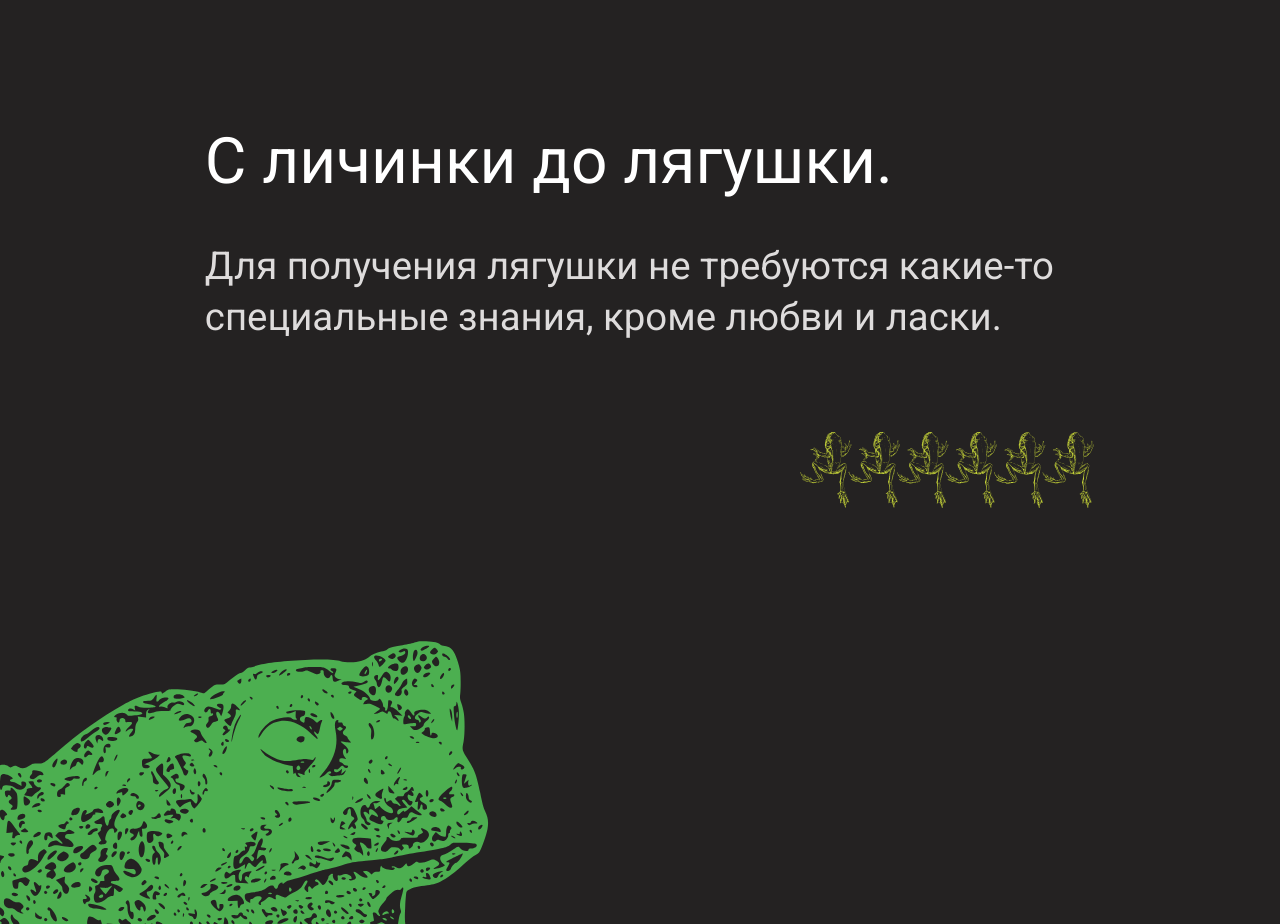
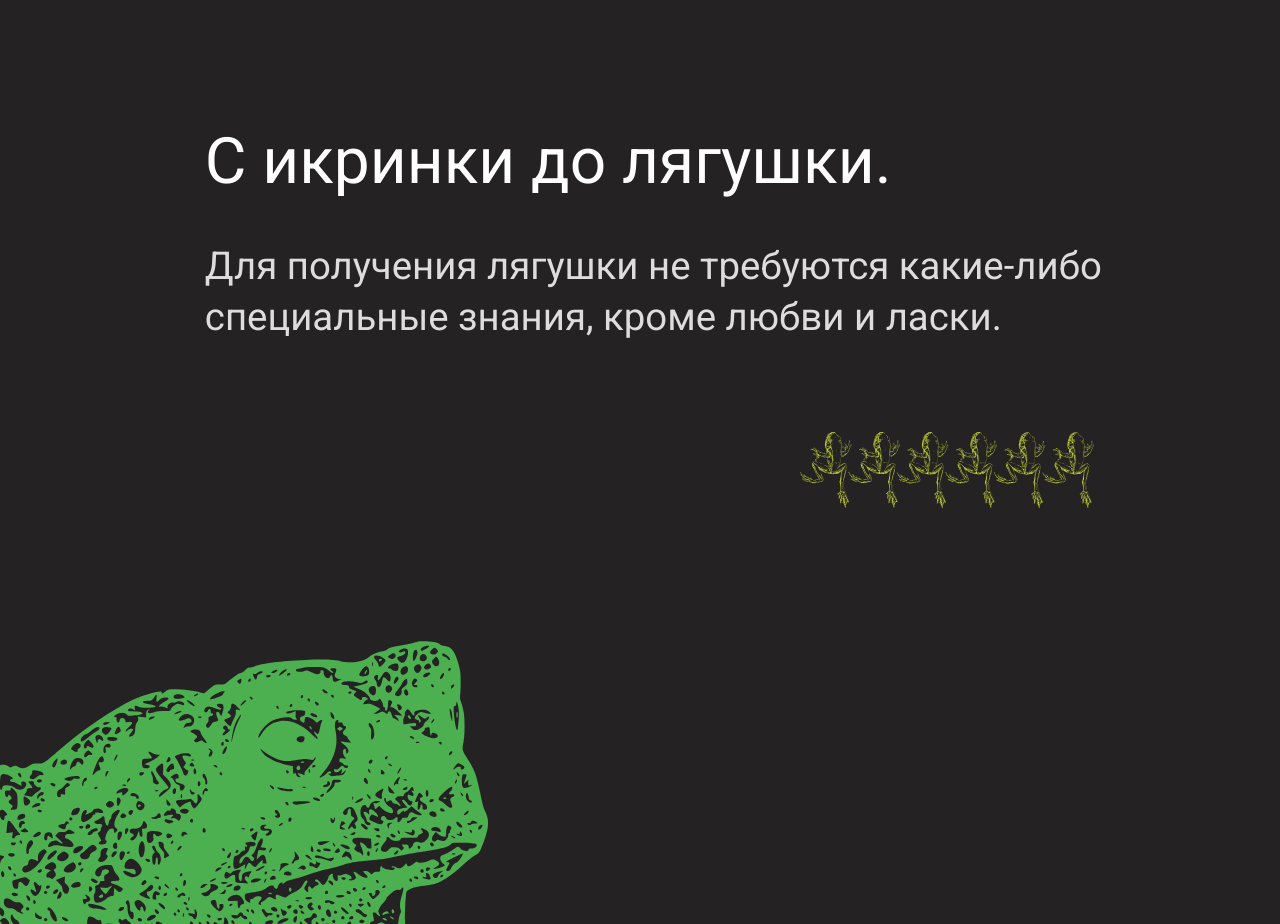
Before and after one commit to eliseais/lending, a plain HTML site: page index.html in a window 1280 px wide. Shown: the part 1840-2764 px from the top of the page. Drawn offline with Linux system fonts and the light colour scheme.

Commit message:
Add files via upload

```diff
--- a/index.html
+++ b/index.html
@@ -24,8 +24,8 @@
     <img src="img/reda.svg" class="reda">
   </section>
   <section class="oda">
-    <h3>С личинки до лягушки.</h3>
-    <h2>Для получения лягушки не требуются какие-то специальные знания, кроме любви и ласки.</h2>
+    <h3>С икринки до лягушки.</h3>
+    <h2>Для получения лягушки не требуются какие-либо специальные знания, кроме любви и ласки.</h2>
     <img src="img/foo.svg" class="fooo">
     <img src="img/green.svg" class="green">
   </section>
```
